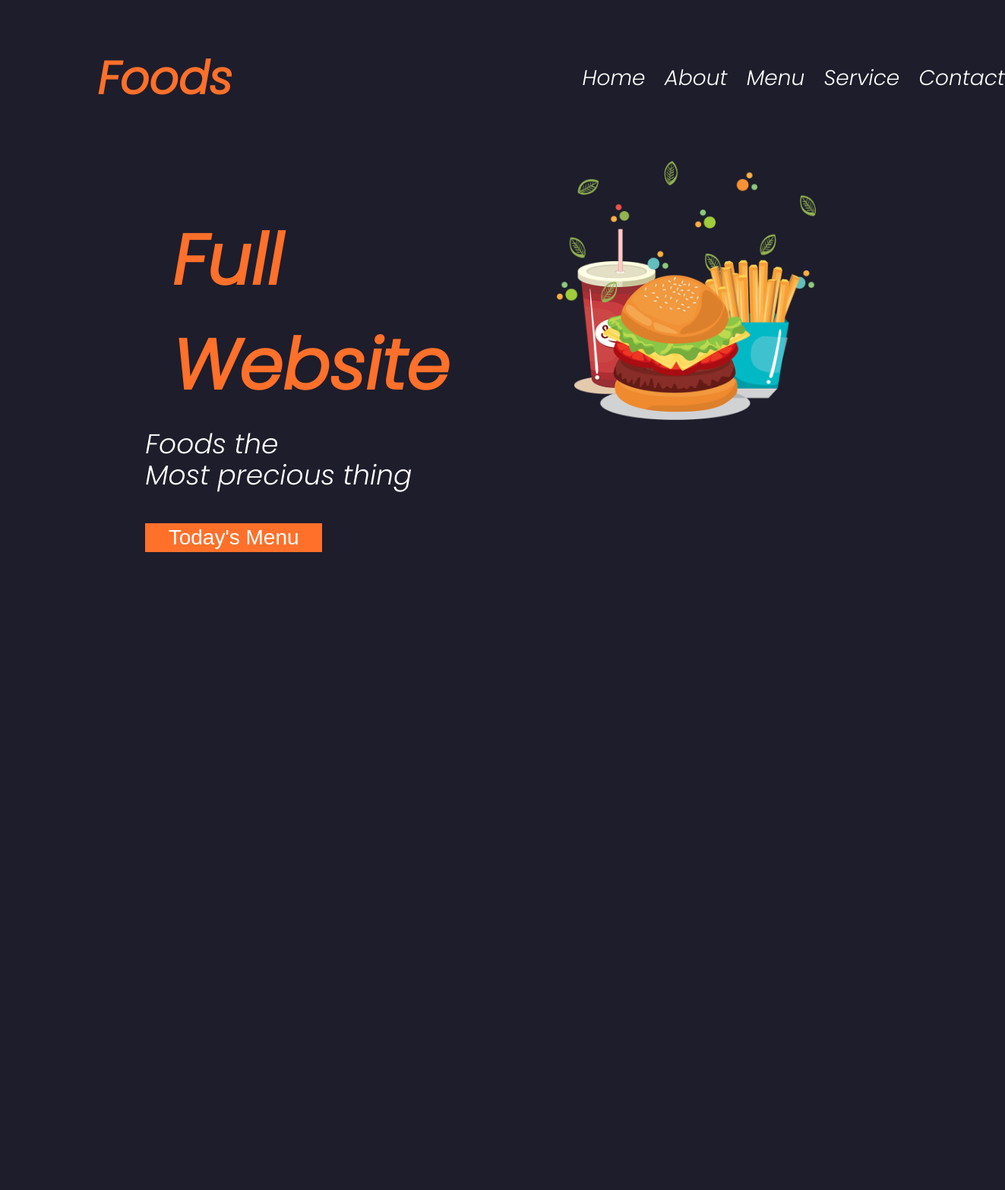
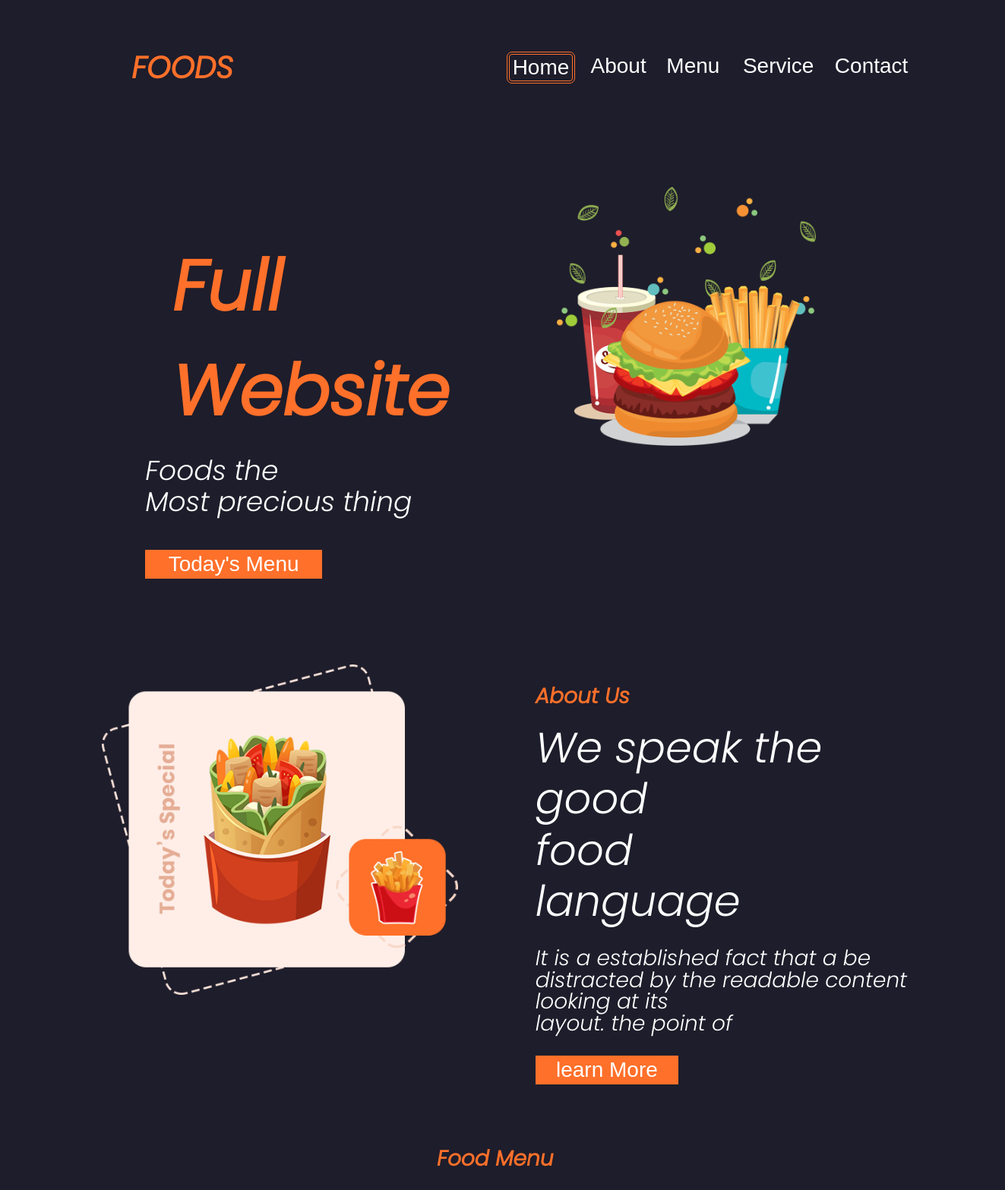
Before and after one commit to OscarAbril09/FOODS, a plain HTML site: page index.html in a window 1280 px wide. Shown: the top 1567 px of the page at 76% size, 1323 px wide, since content can reach past the window. Before the commit the page ends 800 px from the top, so only its background shows below. Drawn offline with nearby package versions, Linux system fonts and the light colour scheme.

Commit message:
cmabios mejoras

```diff
--- a/index.html
+++ b/index.html
@@ -7,29 +7,27 @@
     <title>FOODS'S</title>
     <link rel="shortcut icon" href="./image/icon.svg">
     <link rel="stylesheet" href="./style/style.css">
+    <link rel="stylesheet"
+    href="https://unpkg.com/boxicons@latest/css/boxicons.min.css">
     <script src="js/main.js" defer></script>
 </head>
 
 <body>
-    <section class="principal">
-        <h1><strong>Foods</strong></h1>
-        <div class="labels">
-            <input type="radio" name="one" id="home">
-            <label for="home" id="label0">Home</label>
+    <header>
+        <div class="Logo">
+            <h1>FOODS</h1>
+        </div>
+        <nav>
+            <ul>
+                <li><button id="home" class="home">Home</button></li>
+                <li><button id="about">About</button></li>
+                <li><button id="menu">Menu</button></li>
+                <li><button id="service">Service</button></li>
+                <li><button id="contact">Contact</button></li>
 
-            <input type="radio" name="one" id="about">
-            <label for="about" id="label1">About</label>
-
-            <input type="radio" name="one" id="menu">
-            <label for="menu" id="label2">Menu</label>
-
-            <input type="radio" name="one" id="service">
-            <label for="service" id="label3">Service</label>
-
-            <input type="radio" name="one" id="contact">
-            <label for="contact" id="label4">Contact</label>
-        </div>
-    </section>
+            </ul>
+        </nav>
+    </header>
     <section class="section_home" id="section_home">
         <div>
             <h3>Full Website</h3>
@@ -48,7 +46,7 @@
         </div>
         <div class="div_text_about">
             <h2>About Us</h2>
-            <p class="p1_about">We speak the good food
+            <p class="p1_about">We speak the good <br> food
                 language</p>
             <p class="p2_about">It is a established fact that a be distracted by the readable content looking at its
                 layout. the point of</p>
@@ -143,8 +141,12 @@
             </div>
             <div class="div_container">
                 <h4>Contact Us</h4>
-                <div>
-                    <p class="botton_links">🟠🟠🟠🟠</p>
+                <div class="icons">
+                    <a href="#"> <i class="bx bxl-whatsapp"></i></a>
+                    <a href="#"><i class="bx bxl-facebook"></i></a>
+                    <a href="#"> <i class="bx bxl-instagram"></i></a>
+                    <a href="#"> <i class="bx bxl-twitter"></i></a>
+
                 </div>
             </div>
     </section>
--- a/js/main.js
+++ b/js/main.js
@@ -1,4 +1,4 @@
-const sectionHome = document.getElementById("section_home");
+/*const sectionHome = document.getElementById("section_home");
 const sectionAbout = document.getElementById("section_about");
 const sectionMenu = document.getElementById("section_menu");
 const sectionServices = document.getElementById("section_services");
@@ -51,3 +51,4 @@ function fContact() {
   sectionContact.style.display = "flex";
 }
 window.addEventListener("DOMContentLoaded", iniciar());
+*/
--- a/style/style.css
+++ b/style/style.css
@@ -5,45 +5,63 @@ body{
     background: #1e1d2b;
     color: #fff;
 }
-    h1{
-        font-size: 60px;
+    header{
+        display: flex;
+        justify-content: space-between;
+        align-items: center;
+        width: 85vw;
+        padding: 7px 5px;
+        margin-top: 2%;
+    }
+        header h1{
+            font-size: 40px;
             color: #ff702a;
             width: 5em;
             padding-left: 2em;
+            cursor: pointer;
+            transition: all 0.2s ease 0s;
+            margin-left: 2em;
         }
-
+            header h1:hover{
+                transform: scale(1.05);
+            }
+        header button{
+            background-color: transparent;
+            cursor: pointer;
+            transition: all 0.2s ease 0s;
+        }
+            .home{
+                border:  #ff702a double 4px;
+                border-radius: 7px;
+            }
+            header button:hover{
+                transform: scale(1.1);
+            }
+            header button:active{
+                border:  #ff702a solid 3px;
+                border-radius: 7px;
+            }
+        header nav ul{
+            display: flex;
+            gap: 5px;
+            list-style: none;
+        }
+            header nav ul li{
+                margin: 0 2%;
+            }
     button{
         background: #ff702a;
         color: #fff;
     }
-
-    .principal{
-        display: grid;
-        grid-template: 1fr / 60% 40%;
-        margin-bottom: -1em;
-    }
-        .labels{
-            display: flex;
-            flex-direction: row;
-            align-items: center;
-            gap: 5%;
-        }
     input{
         display: none;
-            }
-            input:checked + label{
-                border: #087f5b 3px inset;
-                border-radius: 5px;
-
-            }
-            label{
-                font-size: 28px;
     }
 
     .section_home{
         display: grid;
         grid-template: 50% 25% 25% / 50% 50%;
-        margin-left: 10%;
+        padding: 0 0 0 10%;
+        margin: 5% 0;
     }
         h3{
             display: grid;
@@ -85,20 +103,19 @@ body{
     .section_about{
         display: flex;
         height: 600px;
-        flex-direction: row;
         gap: 5%;
-        margin-left: 10%;
+        margin: -2em 5% 7% 10%;
     }
         .img_about{
-            width: 60em;
+            width: 45em;
             display: flex;
             align-items: center;
             justify-content: center;
-            margin-left: 1em;
         }
             #img_about{
-                width: 80%;
-                padding: 5%;
+                width: 100%;
+                padding: 8%;
+                box-sizing: content-box;
             }
         h2{
             color: #ff702a;
@@ -127,7 +144,8 @@ body{
         display: flex;
         flex-direction: column;
         align-items: center;
-
+        justify-content: center;
+        margin: 5% 7% 8% 0;
     }
         #h2_menu{
             margin-left: 4em;
@@ -138,17 +156,21 @@ body{
         }
         .div_menu{
             display: flex;
-            flex-direction: row;
-            gap: 5%;
+            gap: 6%;
+            align-items: center;
         }
         .label_menu{
             display: flex;
             flex-direction: column;
             align-items: center;
+            padding: 30px;
             background-color: #ffefe8;
             border: #776696 8px;
             border-style: inset double dotted double;
             border-radius: 12px;
+        }
+            .label_menu img{
+                width: auto;
             }
         .p1_menu{
             color: black;
@@ -161,7 +183,6 @@ body{
         display: flex;
         flex-direction: column;
         align-items: center;
-        margin-left: 10%;
     }
         #p_services{
             margin-left: 0px;
@@ -220,8 +241,8 @@ body{
     .section_contact{
         display: flex;
         flex-direction: row;
-        margin-left: 10%;
-        margin-right: 10%;
+        margin: 0 7% 7% 7%;
+        border-bottom: none;
     }
         .div_container{
             display: flex;
@@ -242,6 +263,25 @@ body{
                 font-size: 24px;
                 line-height: 20%;
             }
-@media (max-width: 360px){
+        .icons{
+            display: flex;
+            justify-content: space-between;
+            width: 70%;
+        }
+        .bx {
+            font-size: 48px;
+            background-color: #ff702a;
+            color: black;
+            border-radius: 100%;
+            padding: 2px;
+            transition: all 0.2s ease 0s;
+        }
+        .bx:hover{
+            background-color: #ffefe8;
+            color: #1e1d2b;
+            border: #ff702a solid 1px;
+            transform: scale(0.99);
+        }
+@media (max-width: 400px){
 
 }
```
Also changed, not shown: image/facebook.png (added), image/instagram.png (added), image/twitter.png (added), image/whatsapp.png (added). Lines whose indentation alone changed are shown as unchanged.
